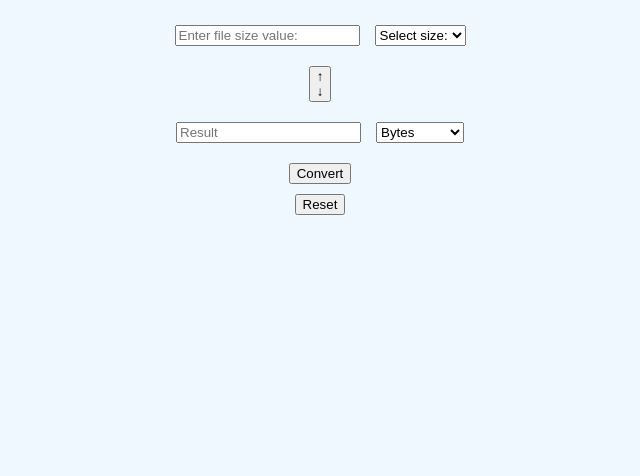
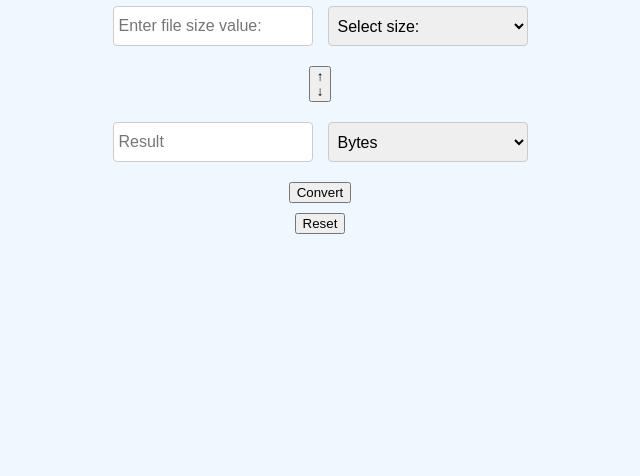
Before and after one commit to unknownss-ss/Summative-file-converter, a website: page index.html in a window 1280 px wide. Shown: the part 324-800 px from the top of the page, without its empty margins (320-960 px from the left). Drawn offline with Linux system fonts and the light colour scheme.

Commit message:
complete

```diff
--- a/style.css
+++ b/style.css
@@ -31,6 +31,18 @@ body, html {
     margin-top: 20px;
   }
 
+/* Styling for all the boxes so they are accurate and same proportions */
+#input-box, #output-box, #select-size, #select-size-output {
+    height: 40px;
+    width: 200px;
+    padding: 5px;
+    font-size: 1rem;
+    border: 1px solid #ccc;
+    border-radius: 4px;
+    box-sizing: border-box;
+  }
+
+/*styling for the buttons */
   #convert-button, #reset-button{
     margin-bottom: 10px;
   }
```
Also changed, not shown: index.html (+3 -2 lines), index.js (+6 -1 lines).
